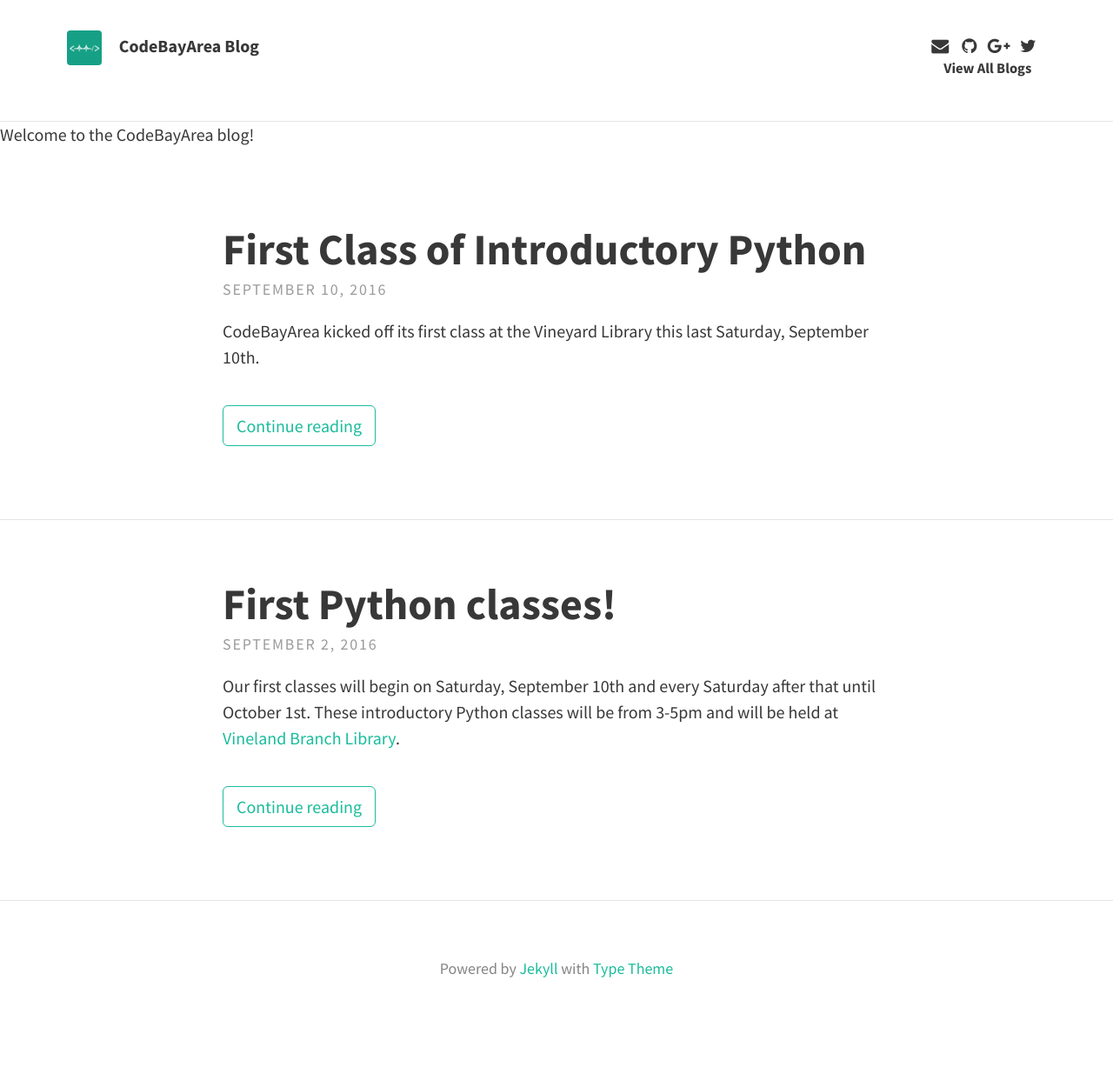
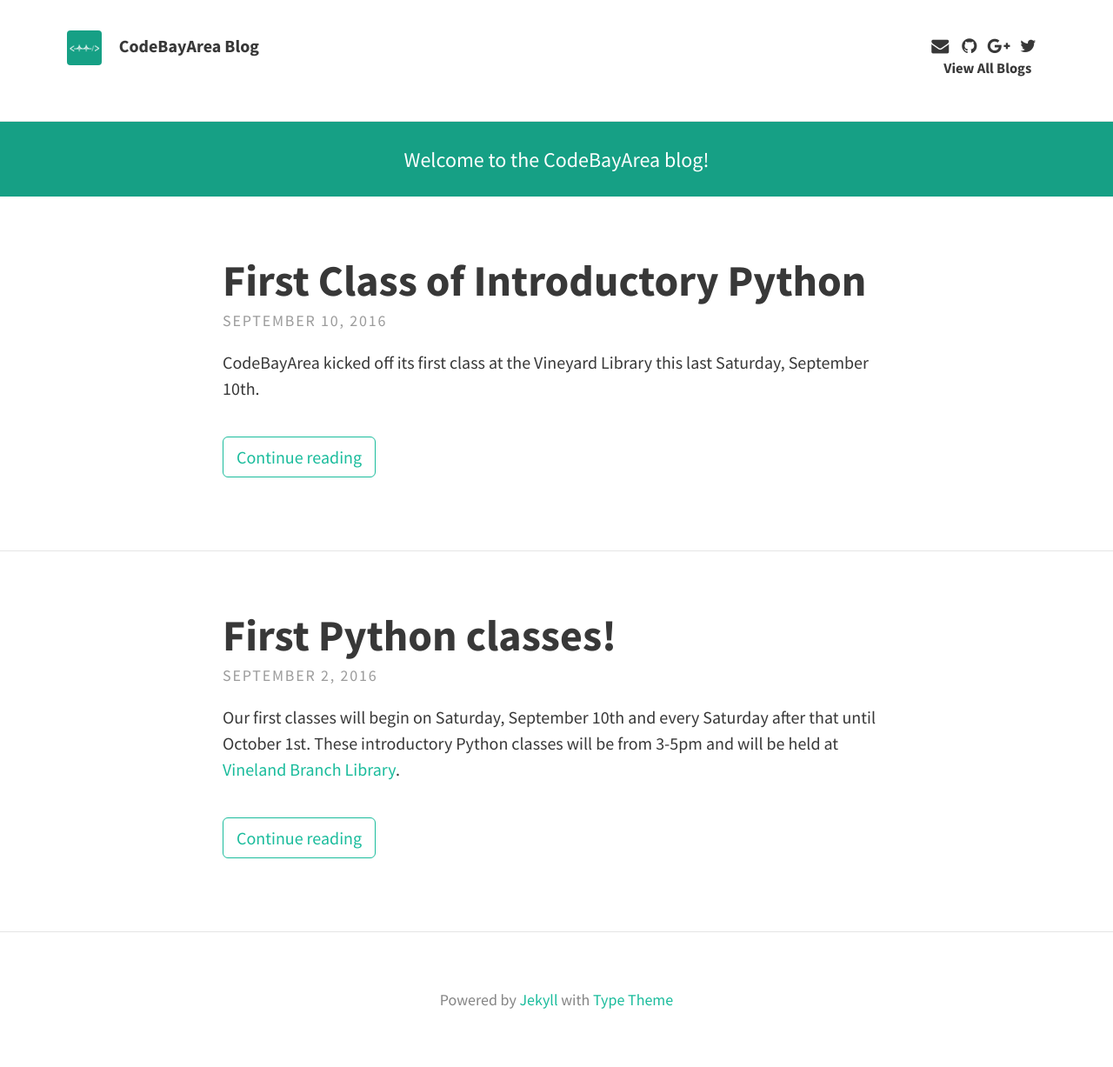
Before and after one commit to codebayarea/codebayarea.github.io, a Jekyll site: the page built from index.html, in a window 1280 px wide. Shown: the whole page at 87% size. Built offline with Jekyll 4.4.1, drawn with Linux system fonts in a browser that asks for light colours; nearby versions of some CDN libraries; the list of posts is cut into pages by our own code; before the commit the page ends 1191 px from its top, so only the background shows below that.

Commit message:
Update index.html

```diff
--- a/index.html
+++ b/index.html
@@ -1,7 +1,7 @@
 ---
 layout: default
 ---
-
+<link href="css/4-col-portfolio.css" rel="stylesheet">
 <div class="home">
   {% if site.theme_settings.header_text %}
   <div class="call-out-blog"
```
